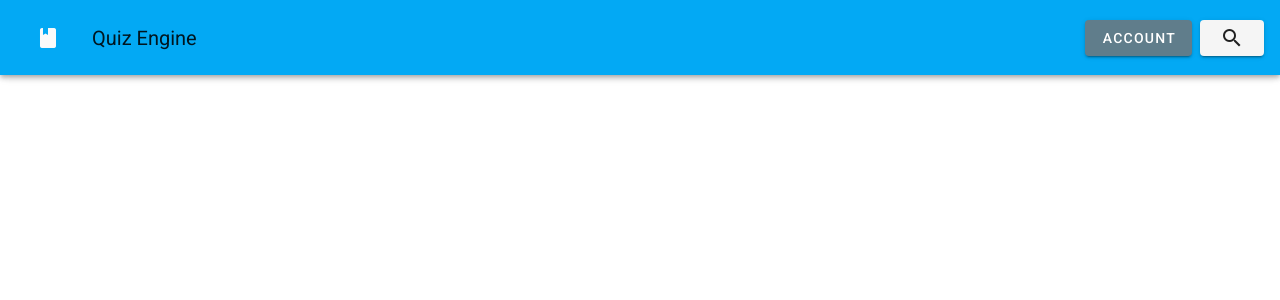
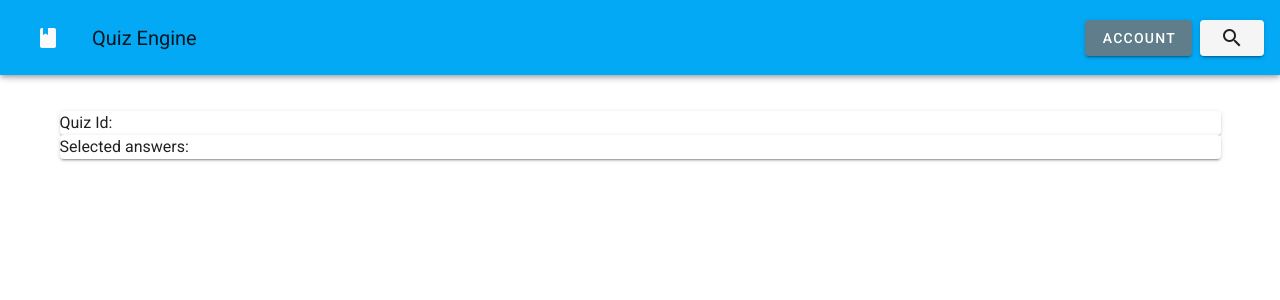
Before and after one commit to byui-cit-internship/QuizEngine, a Vue app in the folder front/: page /quizresults in a window 1280 px wide. Shown: the top 300 px of the page. Built offline with nearby package versions, Linux system fonts and the light colour scheme.

Commit message:
Re did changes for branch

```diff
--- a/front/src/components/FullQuiz.vue
+++ b/front/src/components/FullQuiz.vue
@@ -2,7 +2,7 @@
 <template>
     <v-container>
         <v-container v-for="(question, index) in quiz.questions" :key="index">
-            <QuestionItem v-bind:question="question" :graded="graded">
+            <QuestionItem v-bind:question="question" :answer_toggle="selectedAnswers[index]" :graded="graded">
             </QuestionItem>
         </v-container>
     </v-container>
@@ -23,6 +23,12 @@ export default {
         quizId: {
             type: Number,
             required: true
+        },
+        selectedAnswers: {
+            type: Array,
+            default(){
+                return [{qid: 0, aid: 1}, {qid:0, aid:2}]
+            }
         },
         graded: {
             type: Boolean,
--- a/front/src/components/quizresults.vue
+++ b/front/src/components/quizresults.vue
@@ -1,6 +1,12 @@
 <template>
     <v-container>
-        <FullQuiz :quizId="quizId"></FullQuiz>
+        <FullQuiz :selectedAnswers="selectedAnswers" :quizId="quizId"></FullQuiz>
+        <v-card>
+            Quiz Id:{{this.quizId}}
+        </v-card>
+        <v-card>
+            Selected answers: {{this.selectedAnswers}}
+        </v-card>
     </v-container>
 </template>
 
@@ -21,7 +27,12 @@ export default {
         quizId: {
             type: Number,
             required: true
+        },
+        selectedAnswers: {
+            type: Array,
+            required: true
         }
-    }
+    },
+
 };
 </script>
```
